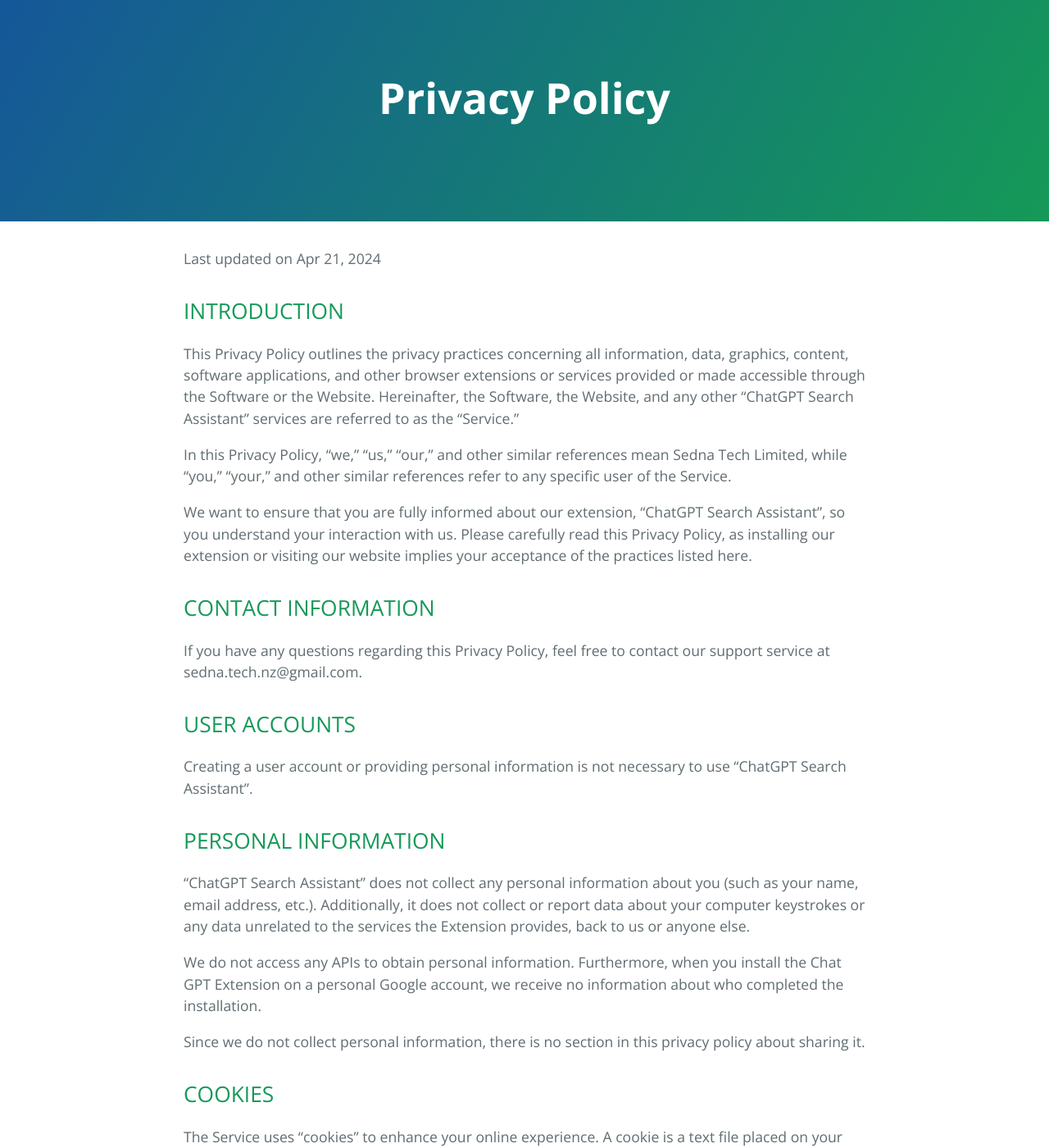
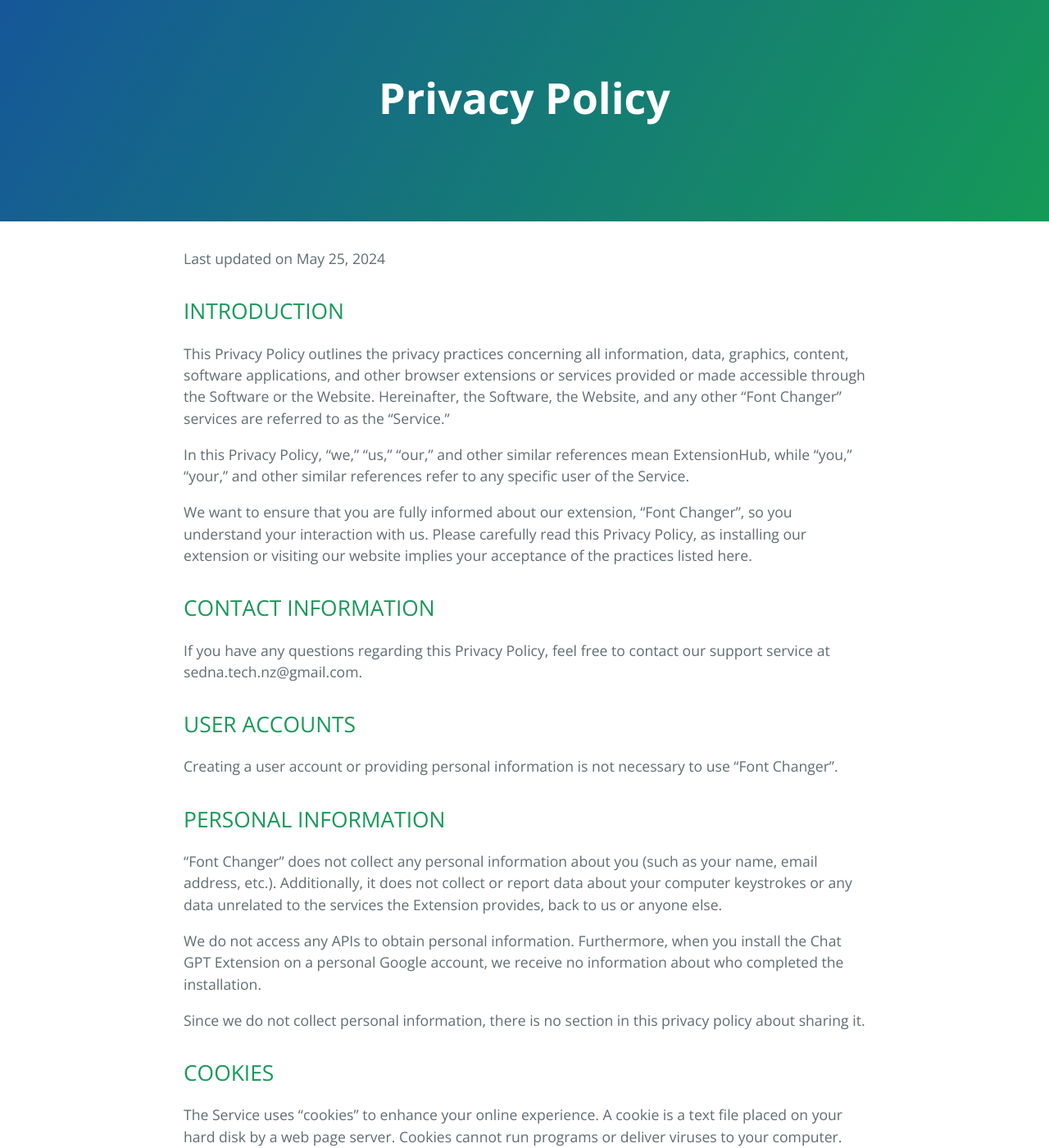
Before and after one commit to chrome-extension-hub/font-changer, a Jekyll site: the page built from privacy-policy.md, in a window 1280 px wide and 1400 px high. Shown: the whole window at 82% size. Built offline with Jekyll 4.4.1, drawn with Linux system fonts in a browser that asks for light colours; the repository's description, which GitHub fills in, is left out; some of the changed text lies outside the part shown.

Commit message:
doc: update privacy doc

```diff
--- a/privacy-policy.md
+++ b/privacy-policy.md
@@ -4,15 +4,15 @@ title: Privacy Policy
 description:
 ---
 
-Last updated on Apr 21, 2024
+Last updated on May 25, 2024
 
 ## INTRODUCTION
 
-This Privacy Policy outlines the privacy practices concerning all information, data, graphics, content, software applications, and other browser extensions or services provided or made accessible through the Software or the Website. Hereinafter, the Software, the Website, and any other “ChatGPT Search Assistant” services are referred to as the “Service.”
+This Privacy Policy outlines the privacy practices concerning all information, data, graphics, content, software applications, and other browser extensions or services provided or made accessible through the Software or the Website. Hereinafter, the Software, the Website, and any other “Font Changer” services are referred to as the “Service.”
 
-In this Privacy Policy, “we,” “us,” “our,” and other similar references mean Sedna Tech Limited, while “you,” “your,” and other similar references refer to any specific user of the Service.
+In this Privacy Policy, “we,” “us,” “our,” and other similar references mean ExtensionHub, while “you,” “your,” and other similar references refer to any specific user of the Service.
 
-We want to ensure that you are fully informed about our extension, “ChatGPT Search Assistant”, so you understand your interaction with us. Please carefully read this Privacy Policy, as installing our extension or visiting our website implies your acceptance of the practices listed here.
+We want to ensure that you are fully informed about our extension, “Font Changer”, so you understand your interaction with us. Please carefully read this Privacy Policy, as installing our extension or visiting our website implies your acceptance of the practices listed here.
 
 ## CONTACT INFORMATION
 
@@ -20,11 +20,11 @@ If you have any questions regarding this Privacy Policy, feel free to contact ou
 
 ## USER ACCOUNTS
 
-Creating a user account or providing personal information is not necessary to use “ChatGPT Search Assistant”.
+Creating a user account or providing personal information is not necessary to use “Font Changer”.
 
 ## PERSONAL INFORMATION
 
-“ChatGPT Search Assistant” does not collect any personal information about you (such as your name, email address, etc.). Additionally, it does not collect or report data about your computer keystrokes or any data unrelated to the services the Extension provides, back to us or anyone else.
+“Font Changer” does not collect any personal information about you (such as your name, email address, etc.). Additionally, it does not collect or report data about your computer keystrokes or any data unrelated to the services the Extension provides, back to us or anyone else.
 
 We do not access any APIs to obtain personal information. Furthermore, when you install the Chat GPT Extension on a personal Google account, we receive no information about who completed the installation.
 
@@ -38,7 +38,7 @@ Most web browsers automatically accept cookies, but you can typically adjust you
 
 ## DATA
 
-“ChatGPT Search Assistant” uses local storage to save the user’s settings. All data are stored offline in your browser.
+“Font Changer” uses local storage to save the user’s settings. All data are stored offline in your browser.
 
 To enable us to provide you with new powerful ChatGPT features, we need your permission to access the following information:
 
@@ -55,7 +55,7 @@ We prioritize the protection of children while using the internet. We believe pa
 
 ## CHANGES TO THIS PRIVACY POLICY
 
-“ChatGPT Search Assistant” reserves the right to update this privacy policy at any time. When we do, we will update the date at the bottom of this page and send you an email.
+“Font Changer” reserves the right to update this privacy policy at any time. When we do, we will update the date at the bottom of this page and send you an email.
 
 We encourage users to frequently check this page for any changes to stay informed about how we protect the personal information we collect. You acknowledge and agree that it is your responsibility to review this privacy policy periodically and be aware of modifications.
 
```
Also changed, not shown: README.md (+2 -2 lines).
